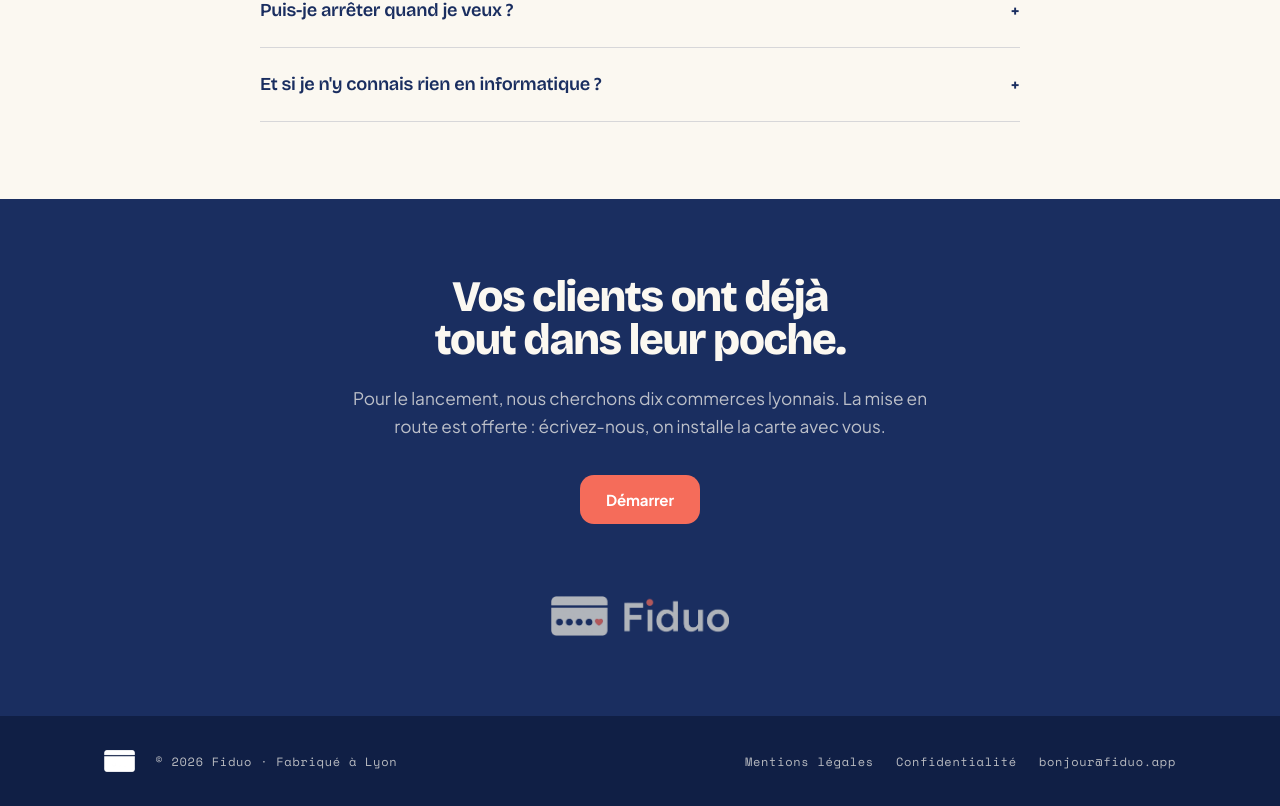
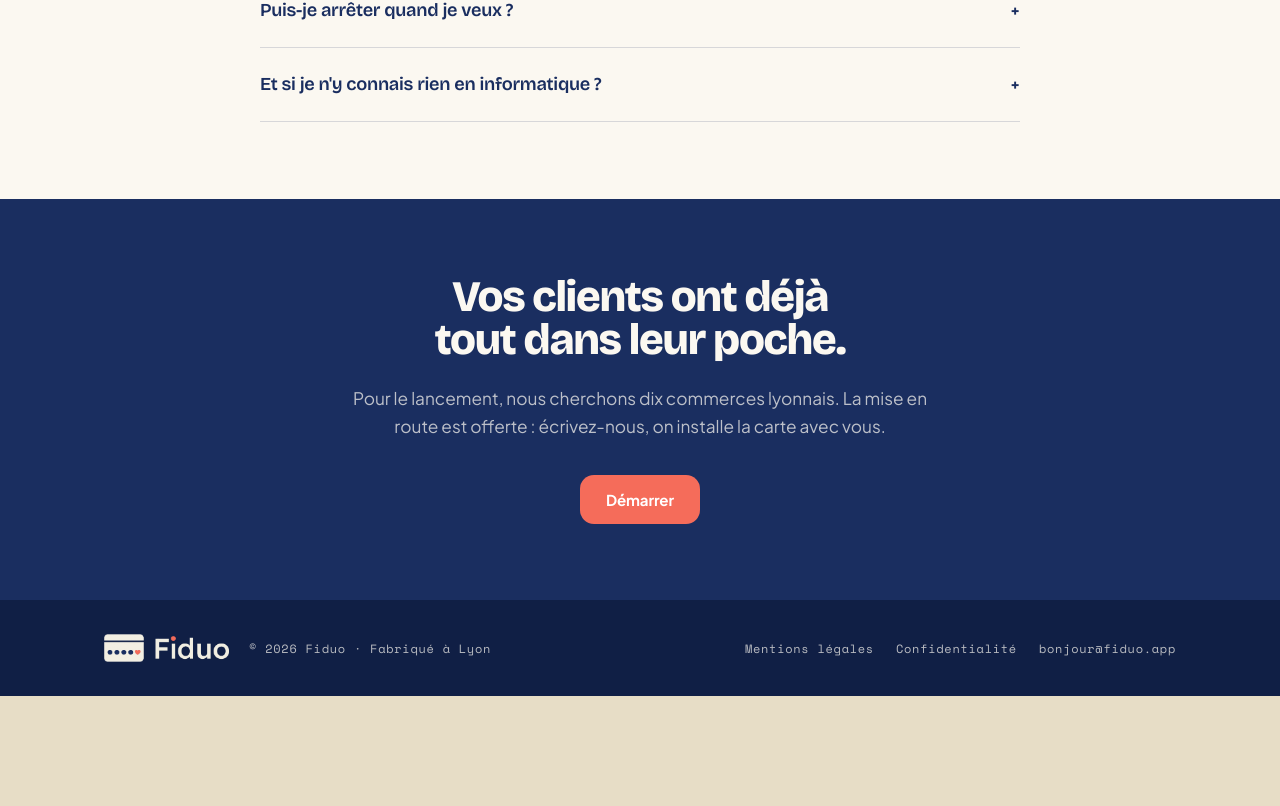
Before and after one commit to mathc28/fidelo, a Next.js app: page / in a window 1280 px wide. Shown: the part 4444-5250 px from the top of the page. After the commit the page ends 5140 px from the top, so only its background shows below. Built offline with nearby package versions, Linux system fonts and the light colour scheme.

Commit message:
modifs footer

```diff
--- a/src/app/landing.css
+++ b/src/app/landing.css
@@ -1048,11 +1048,6 @@
   margin: 22px auto 34px;
 }
 
-.landing-cloture-logo {
-  margin-top: clamp(48px, 6vw, 72px);
-  opacity: 0.7;
-}
-
 /* ---------- Pied ---------- */
 
 .landing-pied {
--- a/src/app/page.tsx
+++ b/src/app/page.tsx
@@ -453,9 +453,6 @@ export default function LandingPage() {
           <a href={CONTACT} className="landing-action">
             {CTA}
           </a>
-          <div className="landing-cloture-logo">
-            <Logo variant="full" theme="white" height={40} />
-          </div>
         </div>
       </section>
 
--- a/src/components/SiteChrome.tsx
+++ b/src/components/SiteChrome.tsx
@@ -44,7 +44,7 @@ export function SiteFooter() {
   return (
     <footer className="landing-pied">
       <div className="landing-wrap landing-pied-inner">
-        <Logo variant="symbol" theme="white" height={22} />
+        <Logo variant="full" theme="white" height={28} />
         <span className="landing-pied-mention">© 2026 Fiduo · Fabriqué à Lyon</span>
         <div className="landing-pied-liens">
           <a href="/mentions-legales" className="landing-pied-lien">
```
